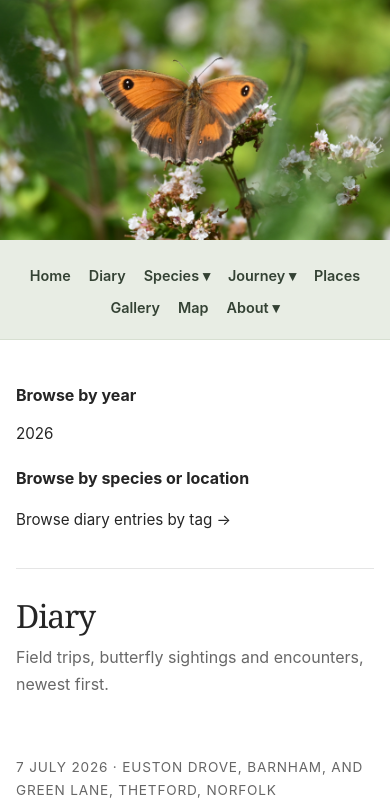
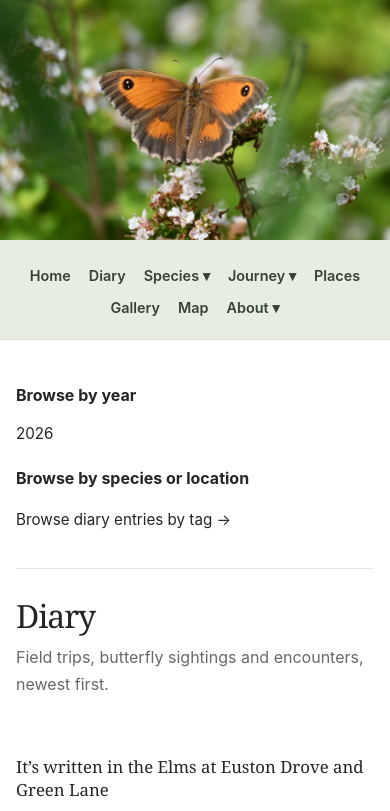
Before and after one commit to christhaxter/butterfly-diaries, a Jekyll site: the page built from journal.html, in a window 390 px wide. Shown: the top 811 px of the page. Built offline with Jekyll 4.4.1, drawn with Linux system fonts in a browser that asks for light colours; grey boxes are pictures that could not be loaded.

Commit message:
Better layout for mobile posts

```diff
--- a/assets/css/style.css
+++ b/assets/css/style.css
@@ -347,6 +347,8 @@
 
 /* Smaller screens */
 
+/* Smaller screens */
+
 @media (max-width: 650px) {
   .journal-layout {
     grid-template-columns: 1fr;
@@ -370,6 +372,16 @@
     gap: 12px;
   }
 
+  .journal-list .journal-entry-text {
+    display: contents;
+  }
+
+  .journal-list .journal-entry-title {
+    order: 1;
+    font-size: 1.05rem;
+    margin: 0;
+  }
+
   .journal-list .journal-entry-image {
     order: 2;
     flex: none;
@@ -377,13 +389,18 @@
     max-width: 100%;
   }
 
-  .journal-list .journal-entry-text {
-    order: 1;
-    width: 100%;
+  .journal-list .journal-entry-date {
+    order: 3;
+    margin: 0;
   }
 
-  .journal-list .journal-entry-title {
-    font-size: 1.05rem;
+  .journal-list .journal-entry-excerpt {
+    order: 4;
+    margin: 0;
+  }
+
+  .journal-list .journal-entry .read-more {
+    order: 5;
   }
 }
 
```
